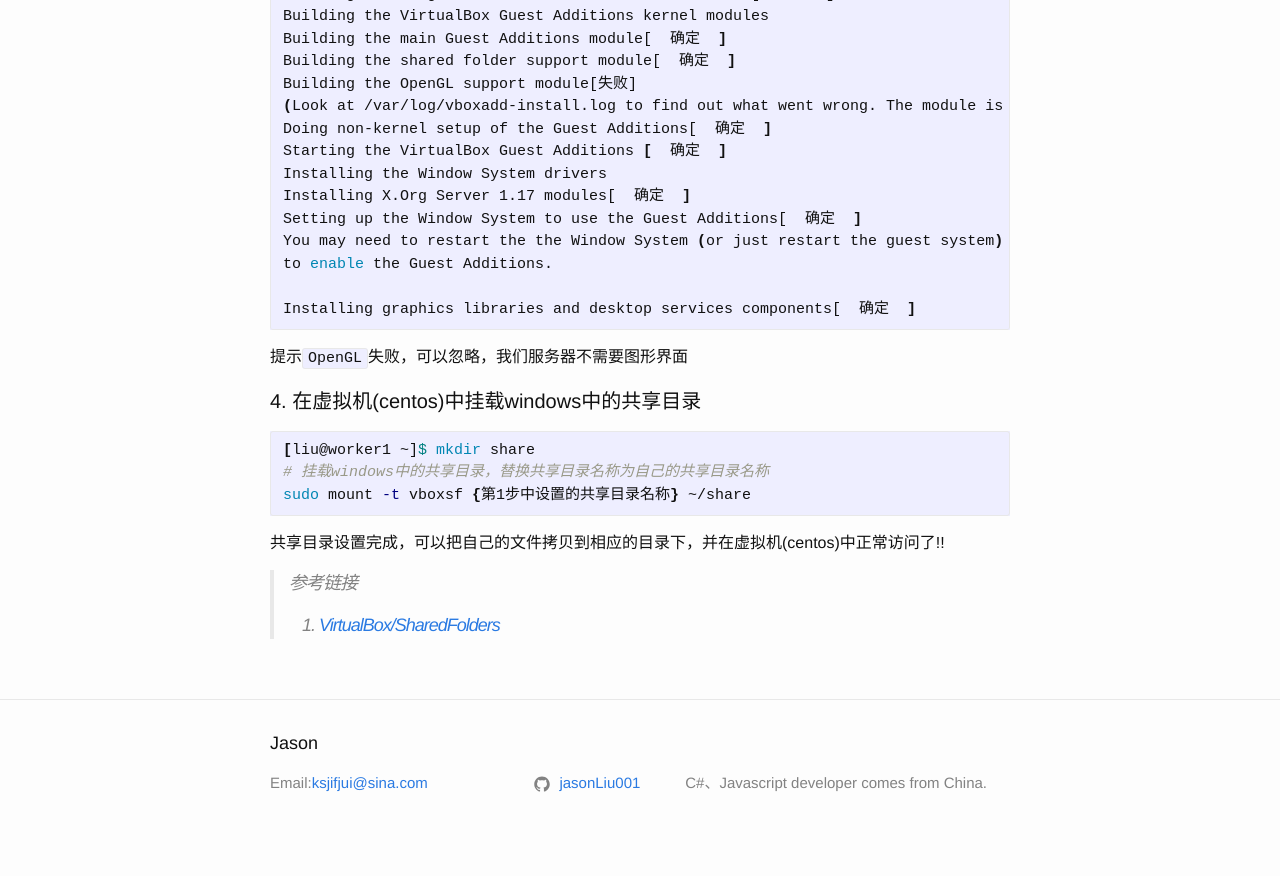
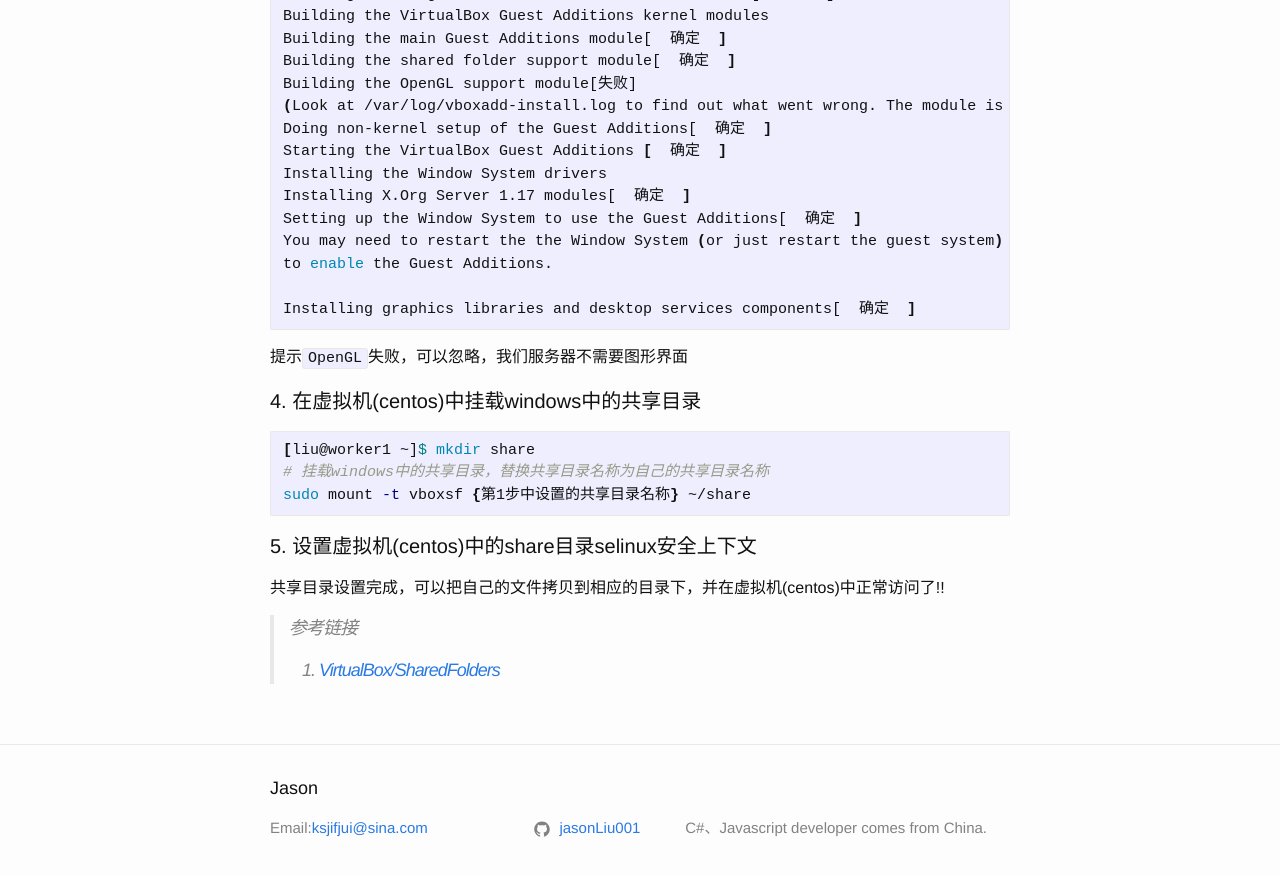
Before and after one commit to jasonLiu001/jasonLiu001.github.io, a Jekyll site: the page built from _posts/2017-11-20-VirtualBox-CentOS-与windows主机共享文件.md, in a window 1280 px wide and 900 px high, scrolled down 1067 px. Shown: the top 876 px of the window. Built offline with Jekyll 4.4.1, drawn with Linux system fonts in a browser that asks for light colours; before the commit the page ends 1922 px from its top, so only the background shows below that.

Commit message:
Update 2017-11-20-VirtualBox-CentOS-与windows主机共享文件.md

````diff
--- a/_posts/2017-11-20-VirtualBox-CentOS-与windows主机共享文件.md
+++ b/_posts/2017-11-20-VirtualBox-CentOS-与windows主机共享文件.md
@@ -61,6 +61,9 @@ Installing graphics libraries and desktop services components[  确定  ]
 sudo mount -t vboxsf {第1步中设置的共享目录名称} ~/share
 ```
 
+#### 5. 设置虚拟机(centos)中的share目录selinux安全上下文
+
+
 共享目录设置完成，可以把自己的文件拷贝到相应的目录下，并在虚拟机(centos)中正常访问了!!
 
 > 参考链接
````
